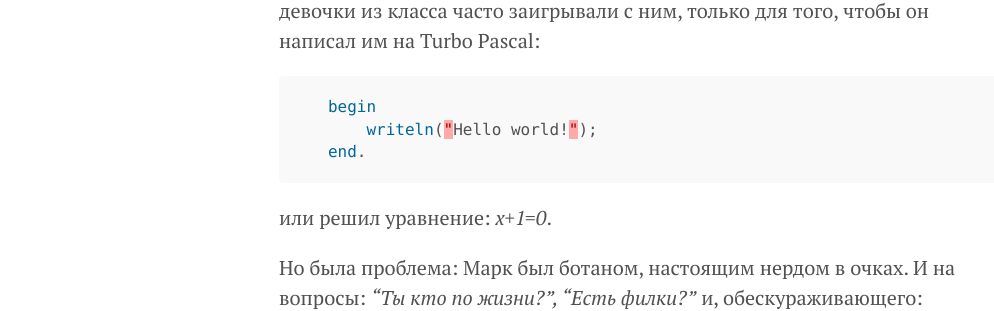
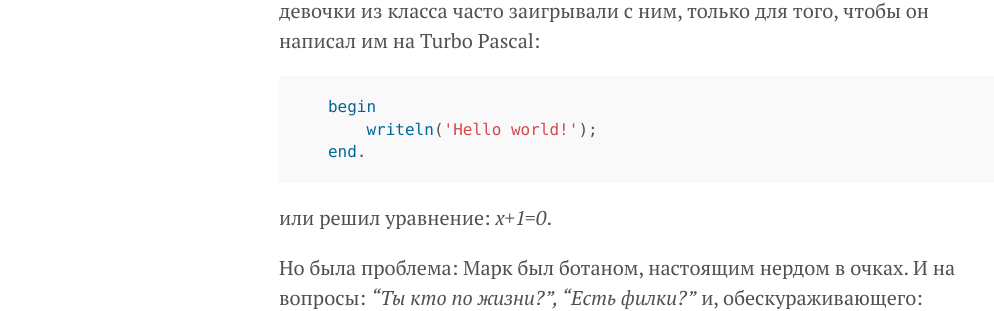
Before and after one commit to philatm/philatm.github.io, a Jekyll site: the page built from _posts/mark/2017-10-22-first-chapter.md, in a window 1280 px wide. Shown: the part 266-577 px from the top of the page, without its empty margins (1-995 px from the left). Built offline with Jekyll 4.4.1, drawn with Linux system fonts in a browser that asks for light colours.

Commit message:
Change highliter to Rouge. Fix some typos

````diff
--- a/_config.yml
+++ b/_config.yml
@@ -3,7 +3,7 @@
 
 # Dependencies
 markdown:         kramdown
-highlighter:      true
+highlighter:      rouge
 
 # Permalinks
 permalink:        pretty
--- a/_posts/mark/2017-10-22-first-chapter.md
+++ b/_posts/mark/2017-10-22-first-chapter.md
@@ -7,7 +7,7 @@
 Маркуша был отличником в школе, учителя налюбоваться не могли. И девочки из класса часто заигрывали с ним, только для того, чтобы он написал им на Turbo Pascal:
 ```pascal
    begin
-       writeln("Hello world!");
+       writeln('Hello world!');
    end.
 ```
 или решил уравнение: *x+1=0*.
````
Also changed, not shown: _posts/mark/2018-02-06-third-chapter.md (+1 -2 lines).
